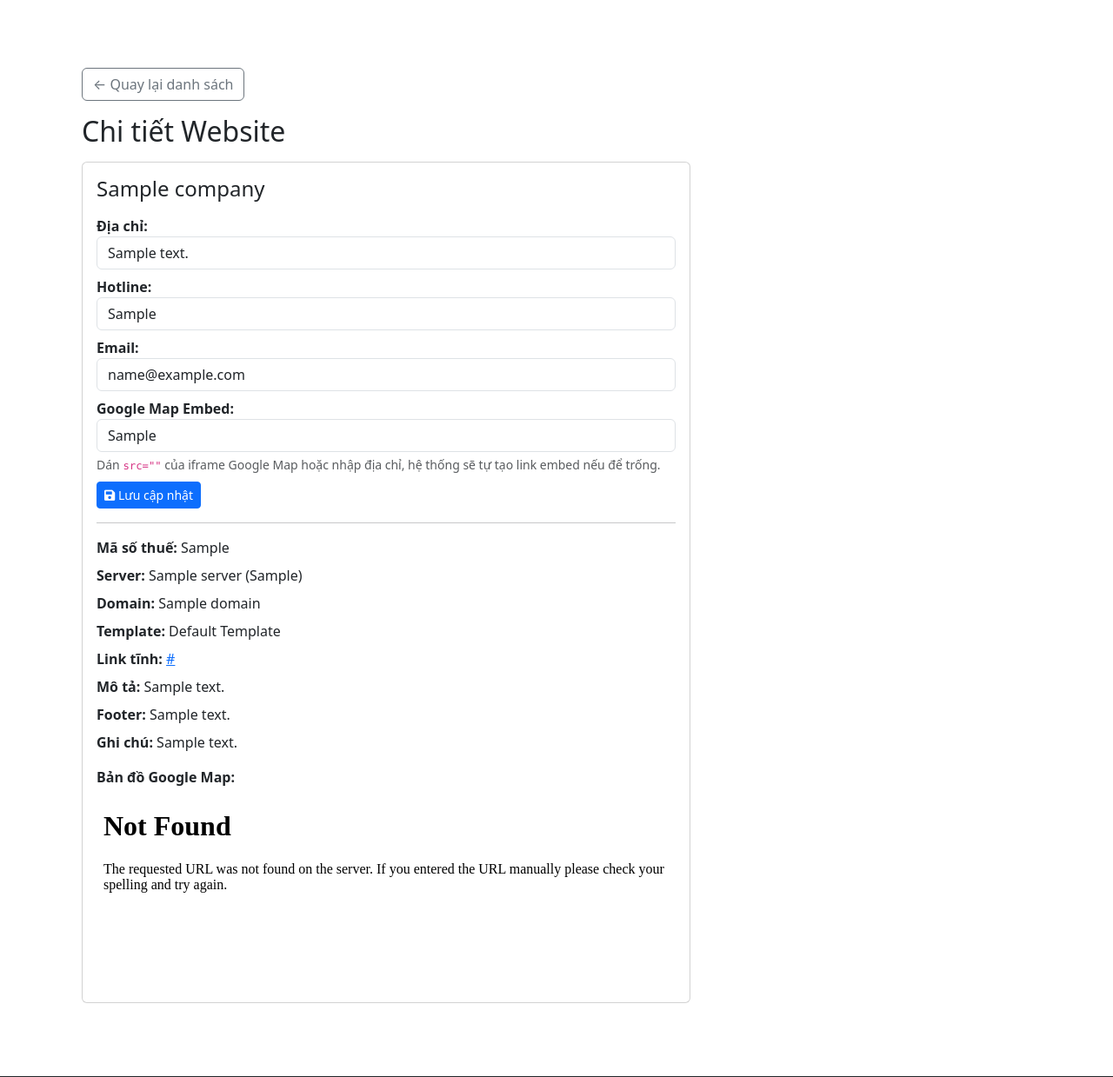
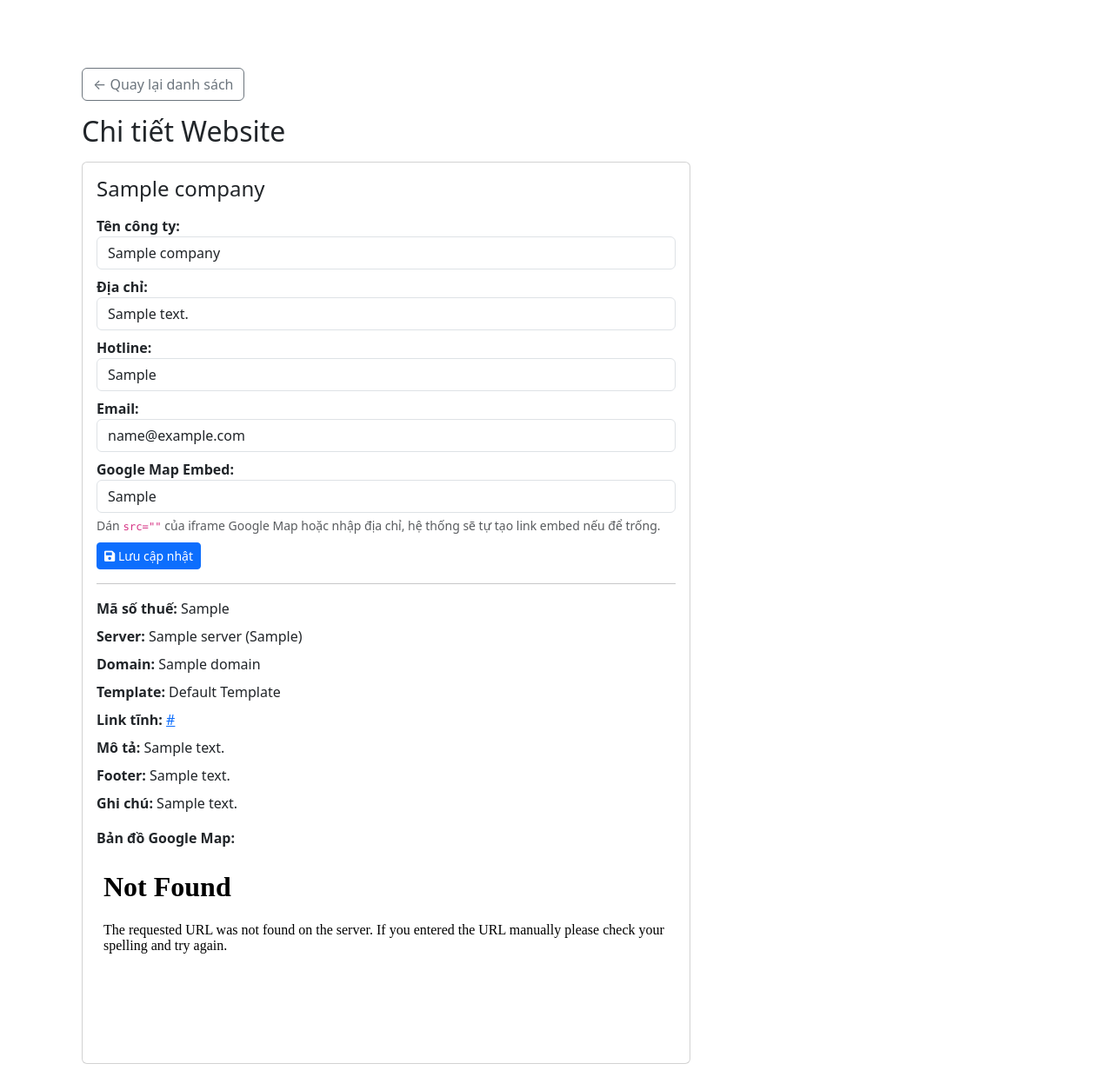
Before and after one commit to TrinhChung/ToolDeploy, a Flask app: page /genweb/detail/1 in a window 1280 px wide. Shown: the part 66-1305 px from the top of the page at 87% size. Run offline with Flask 3, Linux system fonts and the light colour scheme; a user stored in the database is signed in; tables that the repository leaves empty hold one stand-in row (values such as "Sample post"); some libraries are stand-ins or nearby versions.

Commit message:
update name

```diff
--- a/routes/getweb.py
+++ b/routes/getweb.py
@@ -91,6 +91,7 @@
 def view_website(website_id):
     if request.method == "POST":
         # Lấy dữ liệu form
+        company_name = request.form.get("company_name", "").strip()
         address = request.form.get("address", "").strip()
         hotline = request.form.get("hotline", "").strip()
         email = request.form.get("email", "").strip()
@@ -103,6 +104,7 @@
 
         company = Company.query.get(website.company_id)
         if company:
+            company.name = company_name  # <-- cập nhật tên công ty
             company.address = address
             company.hotline = hotline
             company.email = email
--- a/templates/genweb/detail_website.html
+++ b/templates/genweb/detail_website.html
@@ -10,6 +10,9 @@
 			<h4 class="card-title mb-3">{{ w.company_name }}</h4>
 			<form method="POST">
 				<input type="hidden" name="csrf_token" value="{{ csrf_token() }}">
+				<div class="mb-2"><b>Tên công ty:</b>
+					<input name="company_name" class="form-control" value="{{ w.company_name|default('') }}">
+				</div>
 				<div class="mb-2"><b>Địa chỉ:</b>
 					<input name="address" class="form-control" value="{{ w.address|default('') }}">
 				</div>
--- a/templates/header.html
+++ b/templates/header.html
@@ -102,6 +102,7 @@
 							<li>
 								<hr class="dropdown-divider">
 							</li>
+							{% endif %}
 							<li>
 								<a class="dropdown-item" href="{{ url_for('deployed_app.list_app') }}">
 									<i class="fa fa-th-list me-1"></i> Danh sách App Đã Deploy
@@ -126,7 +127,7 @@
 									<i class="fa fa-plus me-1"></i> Tạo Website mới (GenWeb)
 								</a>
 							</li>
-							{% endif %}
+
 						</ul>
 					</li>
 
```
